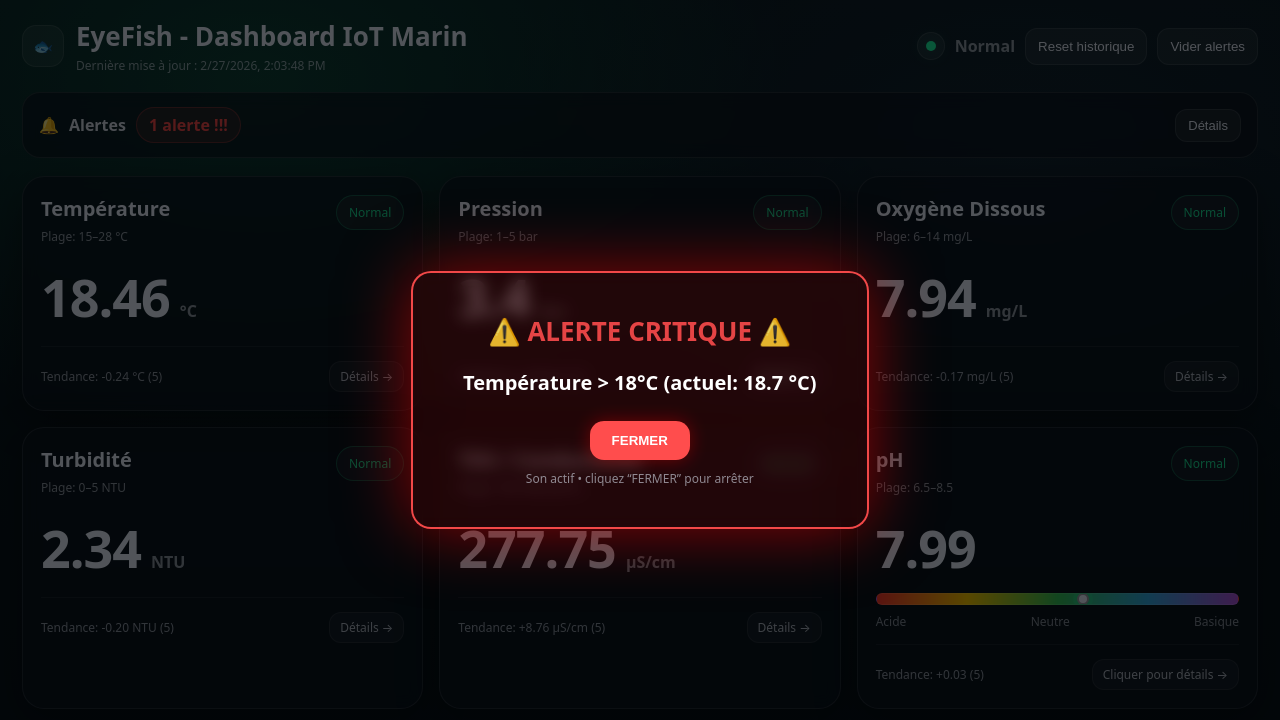
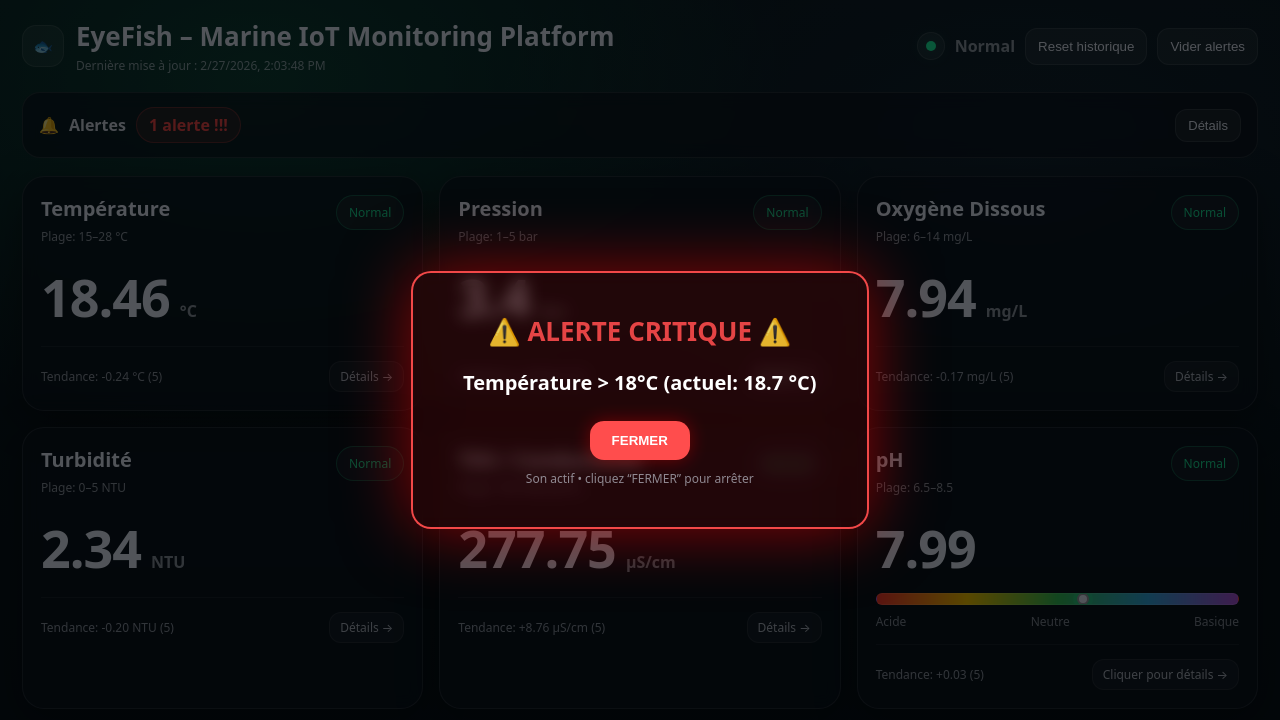
Before and after one commit to amenkahouli/pfe-dashboard, a plain HTML site: page index.html in a window 1280 px wide. Drawn offline with nearby package versions, Linux system fonts and the light colour scheme.

Commit message:
Update index.html

```diff
--- a/index.html
+++ b/index.html
@@ -14,7 +14,7 @@
     <div class="brand">
       <div class="logo">🐟</div>
       <div>
-        <h1>EyeFish - Dashboard IoT Marin</h1>
+        <h1>EyeFish – Marine IoT Monitoring Platform</h1>
         <p id="lastUpdate">Dernière mise à jour : --</p>
       </div>
     </div>
```
